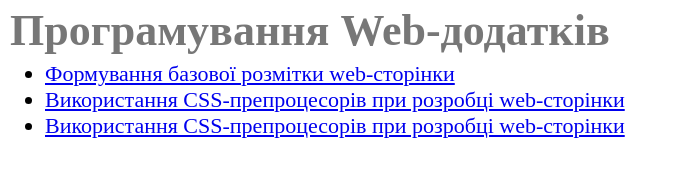
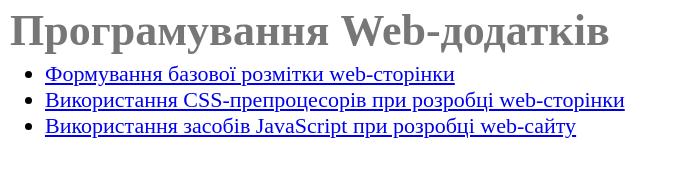
Before and after one commit to Dniprovets/My_project_23_xx, a website: page app/index.html in a window 1280 px wide. Shown: the whole page, without its empty margins (0-674 px from the left). Drawn offline with nearby package versions, Linux system fonts and the light colour scheme; files that its build step writes are made by us from their sources.

Commit message:
Лабораторна робота 4, JavaScript

```diff
--- a/app/index.html
+++ b/app/index.html
@@ -12,7 +12,7 @@
 <ul>
 <li><a href="html/task_1_html.html">Формування базової розмітки web-сторінки</a></li>
 <li><a href="html/task_2_css.html">Використання CSS-препроцесорів при розробці web-сторінки</a></li>
-<li><a href="html/task_3_js.html">Використання CSS-препроцесорів при розробці web-сторінки</a></li>
+<li><a href="html/task_3_js.html">Використання засобів JavaScript при розробці web-сайту</a></li>
 
 </ul>
 
```
